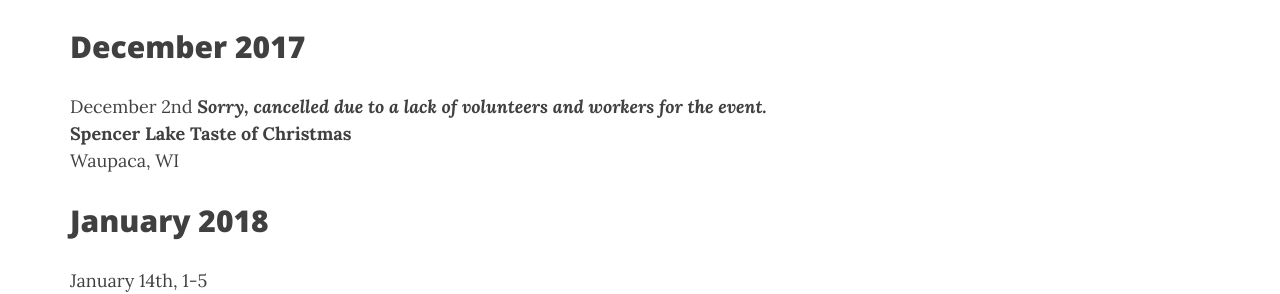
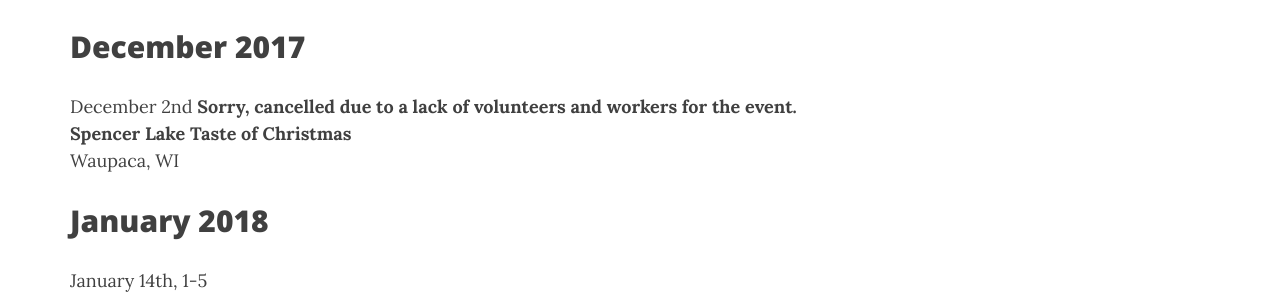
Before and after one commit to jcoenen/justmannband.com, a Jekyll site: the page built from showtimes.md, in a window 1280 px wide and 900 px high, scrolled down 932 px. Shown: the part 161-455 px from the top of the window. Built offline with Jekyll 4.4.1, drawn with Linux system fonts in a browser that asks for light colours; nearby versions of some CDN libraries.

```diff
--- a/showtimes.md
+++ b/showtimes.md
@@ -30,7 +30,7 @@ November 7th
 King Veteran's Home
 
 ## December 2017
-December 2nd ***Sorry, cancelled due to a lack of volunteers and workers for the event.***
+December 2nd **Sorry, cancelled due to a lack of volunteers and workers for the event.**
 **Spencer Lake Taste of Christmas**
 Waupaca, WI
 
```
